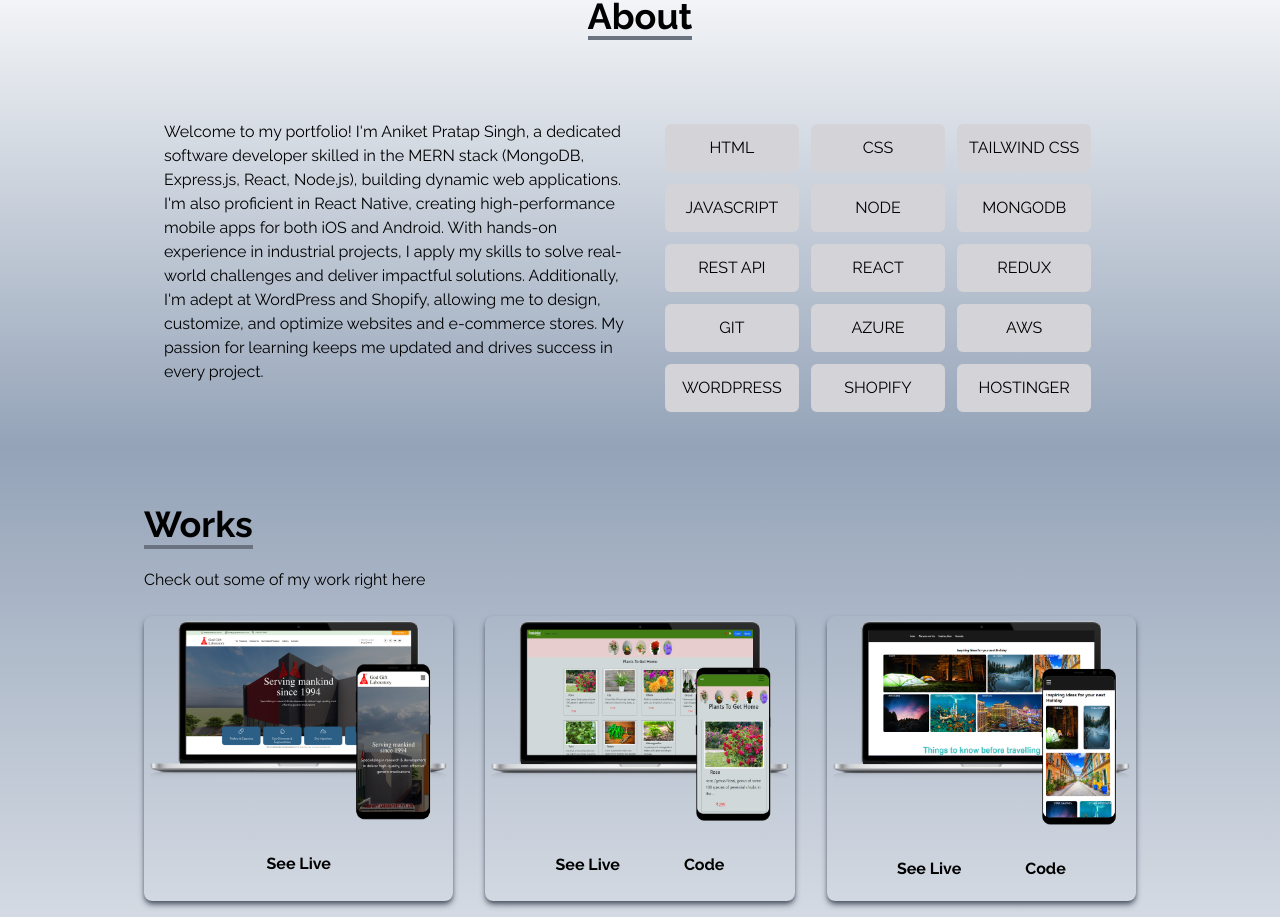
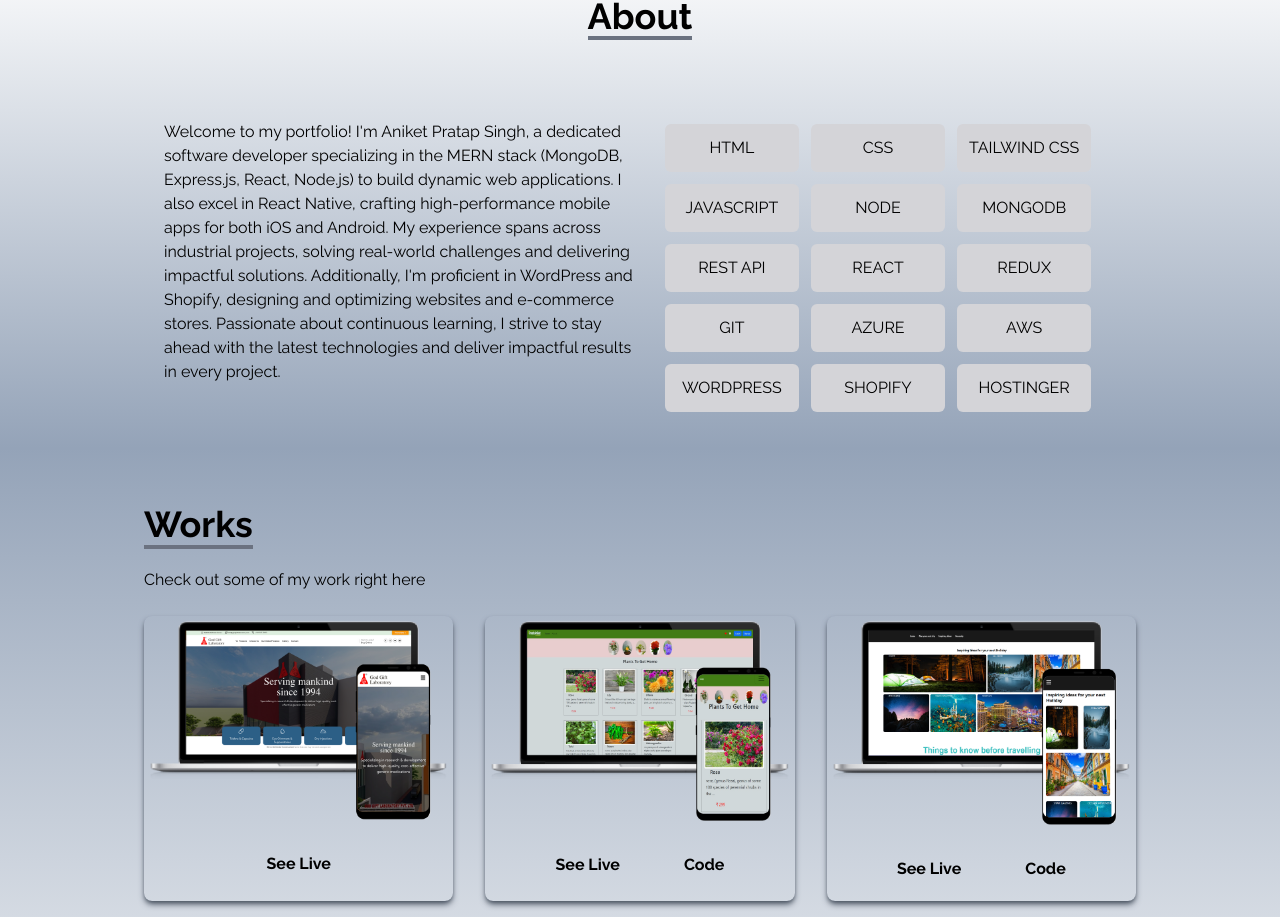
Before and after one commit to createaniket/Portfolio, a React (Create React App) app: page / in a window 1280 px wide. Shown: the part 980-1897 px from the top of the page. Built offline with nearby package versions, Linux system fonts and the light colour scheme; a web font is replaced by a local one.

Commit message:
About updated

```diff
--- a/src/Components/About.jsx
+++ b/src/Components/About.jsx
@@ -76,16 +76,8 @@ const About = () => {
         <div className="grid sm:grid-cols-1 lg:grid-cols-2 lg:p-5">
           <div className="fleft m-auto">
             <p>
-              Welcome to my portfolio! I'm Aniket Pratap Singh, a dedicated
-              software developer skilled in the MERN stack (MongoDB, Express.js,
-              React, Node.js), building dynamic web applications. I'm also
-              proficient in React Native, creating high-performance mobile apps
-              for both iOS and Android. With hands-on experience in industrial
-              projects, I apply my skills to solve real-world challenges and
-              deliver impactful solutions. Additionally, I'm adept at WordPress
-              and Shopify, allowing me to design, customize, and optimize
-              websites and e-commerce stores. My passion for learning keeps me
-              updated and drives success in every project.{" "}
+            Welcome to my portfolio!
+            I'm Aniket Pratap Singh, a dedicated software developer specializing in the MERN stack (MongoDB, Express.js, React, Node.js) to build dynamic web applications. I also excel in React Native, crafting high-performance mobile apps for both iOS and Android. My experience spans across industrial projects, solving real-world challenges and delivering impactful solutions. Additionally, I'm proficient in WordPress and Shopify, designing and optimizing websites and e-commerce stores. Passionate about continuous learning, I strive to stay ahead with the latest technologies and deliver impactful results in every project.{" "}
             </p>
 
             {/* <p>I will love to hear from you. Whether it's a project, job opportunity, or just a chat. Feel free to contact me.</p> */}
```
